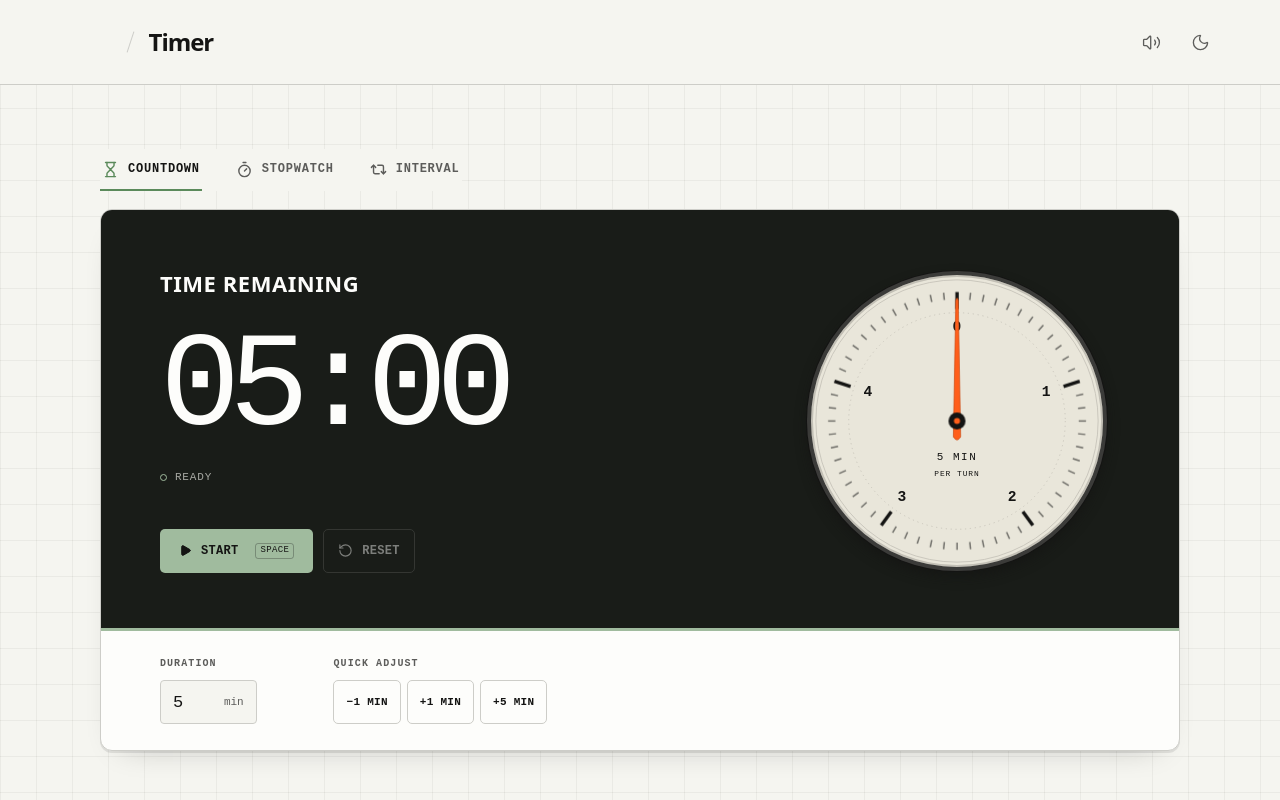
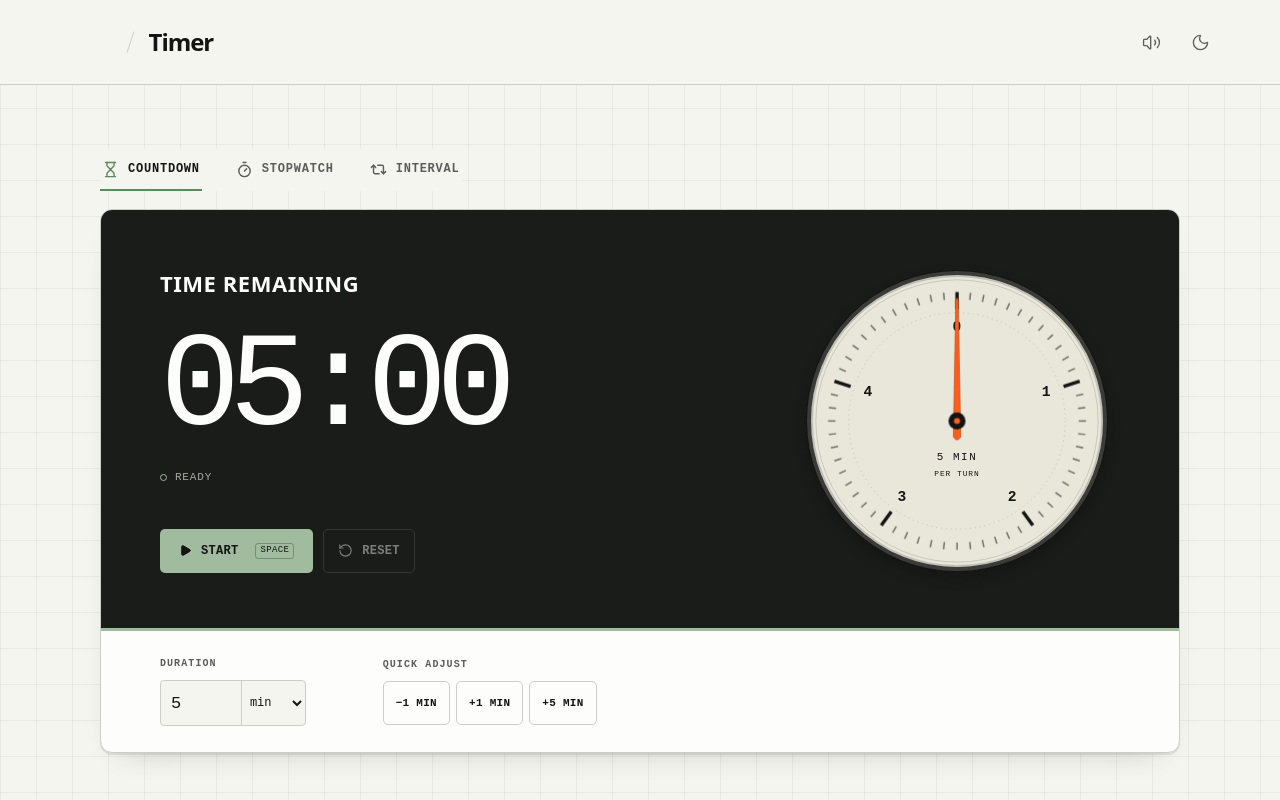
Before and after one commit to RealEmmettS/timer, a Next.js app: page / in a window 1280 px wide. Shown: the top 800 px of the page. Built offline with nearby package versions, Linux system fonts and the light colour scheme; a web font is replaced by a local one.

Commit message:
Support typed duration units in countdowns and intervals (#7)

```diff
--- a/src/app/globals.css
+++ b/src/app/globals.css
@@ -132,7 +132,7 @@ button { -webkit-tap-highlight-color: transparent; }
 .number-field, .adjust { display: grid; gap: 9px; }
 .number-field > span:first-child, .setting-label, .laps thead { font: 550 10px/1.4 var(--mono); text-transform: uppercase; color: var(--quiet); letter-spacing: .11em; }
 .input-shell { display: flex; align-items: center; justify-content: space-between; border: 1px solid var(--line); border-radius: 4px; min-height: 44px; padding: 0 12px; background: var(--base); }
-.input-shell:focus-within { outline: 2px solid var(--mode-active); outline-offset: 2px; }
+.input-shell:not(.duration-shell):focus-within { outline: 2px solid var(--mode-active); outline-offset: 2px; }
 .input-shell input { width: 5ch; min-width: 0; padding: 3px 0; border: 0; outline: none; background: transparent; color: var(--text); font: 500 17px/1 var(--mono); }
 .input-shell input:focus-visible { outline: none; }
 .input-shell:has(:disabled) { opacity: .65; }
@@ -227,13 +227,20 @@ button { -webkit-tap-highlight-color: transparent; }
   gap: clamp(16px,3.8vw,48px);
 }
 .interval-settings .input-shell { padding-inline: 10px; }
-.interval-settings .input-shell:has(.unit-picker) { padding-right: 0; }
+.input-shell.duration-shell { padding: 0; }
+.duration-shell .duration-amount { flex: 1 1 0; width: 100%; min-height: 44px; padding-inline: 10px; border-radius: 3px 0 0 3px; }
+.countdown-settings .duration-shell { width: 146px; max-width: 100%; }
 .interval-settings input { width: 100%; }
 .unit-picker {
   display: inline-flex; flex: 0 0 64px; width: 64px; align-items: center; border-left: 1px solid var(--line);
   --dropdown-radius: 1px; --dropdown-space: 6px; --dropdown-width: 100%;
   --dropdown-surface: var(--surface); --dropdown-foreground: var(--text); --dropdown-accent: var(--mode-active);
   --dropdown-font: var(--mono); --dropdown-font-size: 12px;
+}
+.duration-shell .duration-amount:focus,
+.duration-shell .unit-picker :is(select, .shaughv-dropdown-trigger):focus,
+.duration-shell .unit-picker .shaughv-dropdown-trigger[aria-expanded="true"] {
+  outline: 2px solid var(--mode-active); outline-offset: -2px;
 }
 .unit-picker select { width: 100%; min-height: 44px; padding: 0 4px; border: 0; background: transparent; color: var(--text); font: 12px var(--mono); }
 .unit-picker .shaughv-dropdown { min-width: 0; }
--- a/src/app/page.tsx
+++ b/src/app/page.tsx
@@ -3,6 +3,7 @@
 import { createElement, useState } from 'react';
 import { Moon, Sun, Volume2, VolumeX } from 'lucide-react';
 import { ModeSwitcher, type Mode } from '@/components/shared/ModeSwitcher';
+import { DurationUnitProvider } from '@/components/shared/DurationField';
 import CountdownView from '@/components/modes/CountdownView';
 import StopwatchView from '@/components/modes/StopwatchView';
 import IntervalView from '@/components/modes/IntervalView';
@@ -64,9 +65,11 @@ export default function Home() {
       </header>
       <div className="workbench">
         <ModeSwitcher activeMode={mode} onChange={setMode} />
-        <CountdownView active={mode === 'countdown'} sound={sound} />
-        <StopwatchView active={mode === 'stopwatch'} />
-        <IntervalView active={mode === 'interval'} sound={sound} />
+        <DurationUnitProvider>
+          <CountdownView active={mode === 'countdown'} sound={sound} />
+          <StopwatchView active={mode === 'stopwatch'} />
+          <IntervalView active={mode === 'interval'} sound={sound} />
+        </DurationUnitProvider>
       </div>
     </main>
   );
--- a/src/components/modes/CountdownView.tsx
+++ b/src/components/modes/CountdownView.tsx
@@ -1,13 +1,15 @@
 import { useEffect, useRef, useState } from 'react';
 import { useTimerEngine } from '@/hooks/useTimerEngine';
 import { TimerDisplay } from '@/components/TimerDisplay';
-import { NumberField } from '@/components/shared/NumberField';
+import { DurationField, toMilliseconds, type Duration } from '@/components/shared/DurationField';
 import { playComplete, prepareAudio } from '@/utils/audio';
 import { hapticSelection, hapticSuccess } from '@/utils/haptics';
 
 export default function CountdownView({ active, sound }: { active: boolean; sound: boolean }) {
   const clock = useTimerEngine();
-  const [duration, setDuration] = useState(300000);
+  const [setting, setSetting] = useState<Duration>({ amount: 5, unit: 'min' });
+  const duration = toMilliseconds(setting);
+  const unitName = { sec: 'second', min: 'minute', hr: 'hour' }[setting.unit];
   const remaining = duration - clock.elapsed;
   const signaled = useRef(false);
   useEffect(() => {
@@ -48,16 +50,8 @@ export default function CountdownView({ active, sound }: { active: boolean; soun
       }}
       onReset={clock.reset}
     >
-      <div className="settings">
-        <NumberField
-          label="Duration"
-          unit="min"
-          value={duration / 60000}
-          min={0}
-          step="any"
-          disabled={clock.isRunning}
-          onChange={(n) => setDuration(Math.round(n * 60000))}
-        />
+      <div className="settings countdown-settings">
+        <DurationField label="Duration" duration={setting} disabled={clock.isRunning} onChange={setSetting} />
         <div className="adjust">
           <span className="setting-label">Quick adjust</span>
           <div className="steps">
@@ -66,14 +60,21 @@ export default function CountdownView({ active, sound }: { active: boolean; soun
                 type="button"
                 key={n}
                 disabled={clock.isRunning || (!duration && n < 0)}
-                aria-label={`${n < 0 ? 'Subtract' : 'Add'} ${Math.abs(n)} ${Math.abs(n) === 1 ? 'minute' : 'minutes'}`}
+                aria-label={`${n < 0 ? 'Subtract' : 'Add'} ${Math.abs(n)} ${unitName}${Math.abs(n) === 1 ? '' : 's'}`}
                 onClick={() => {
                   hapticSelection();
-                  setDuration((current) => Math.max(0, current + n * 60000));
+                  setSetting((current) => {
+                    const ms = toMilliseconds(current);
+                    const stepMs = toMilliseconds({ amount: 1, unit: current.unit });
+                    const adjusted = Math.max(0, ms + n * stepMs);
+                    return Number.isSafeInteger(adjusted)
+                      ? { amount: adjusted / stepMs, unit: current.unit }
+                      : current;
+                  });
                 }}
               >
                 {n < 0 ? '−' : '+'}
-                {Math.abs(n)} min
+                {Math.abs(n)} {setting.unit}
               </button>
             ))}
           </div>
--- a/src/components/modes/IntervalView.tsx
+++ b/src/components/modes/IntervalView.tsx
@@ -1,4 +1,4 @@
-import Script from 'next/script';
+import { DurationField, toMilliseconds, type Duration } from '@/components/shared/DurationField';
 import { useEffect, useRef, useState } from 'react';
 import { useTimerEngine } from '@/hooks/useTimerEngine';
 import { TimerDisplay } from '@/components/TimerDisplay';
@@ -6,20 +6,7 @@ import { NumberField } from '@/components/shared/NumberField';
 import { prepareAudio, playComplete } from '@/utils/audio';
 import { hapticNudge, hapticSuccess } from '@/utils/haptics';
 
-const unitMs = { sec: 1000, min: 60000, hr: 3600000 };
-type Unit = keyof typeof unitMs;
-type Duration = { amount: number; unit: Unit };
 type Phase = 'Work' | 'Rest';
-
-declare global {
-  interface Window {
-    ShaughvDropdown?: { mount: (options: { root: HTMLElement }) => { destroy(): void } };
-  }
-}
-
-function toMs({ amount, unit }: Duration) {
-  return Math.round(amount * unitMs[unit]);
-}
 
 function workoutLength(ms: number) {
   const hours = Math.floor(ms / 3600000);
@@ -31,66 +18,14 @@ function workoutLength(ms: number) {
   );
 }
 
-function PhaseField({
-  phase,
-  duration,
-  disabled,
-  onChange,
-  onPreview,
-}: {
-  phase: Phase;
-  duration: Duration;
-  disabled: boolean;
-  onChange: (duration: Duration) => void;
-  onPreview: () => void;
-}) {
-  const minMs = phase === 'Work' ? 1000 : 0;
-  const { unit, amount } = duration;
-  function change(next: Duration) {
-    if (!Number.isSafeInteger(toMs(next))) return;
-    onPreview();
-    onChange(next);
-  }
-  return (
-    <NumberField
-      label={phase}
-      value={amount}
-      unit={unit}
-      min={minMs / unitMs[unit]}
-      step="any"
-      disabled={disabled}
-      onFocus={onPreview}
-      onChange={(n) => change({ amount: n, unit })}
-    >
-      <span className="unit-picker">
-        <select
-          aria-label={phase + ' time unit'}
-          value={unit}
-          disabled={disabled}
-          onChange={(event) => {
-            const nextUnit = event.currentTarget.value as Unit;
-            change({ amount: Math.max(amount, minMs / unitMs[nextUnit]), unit: nextUnit });
-          }}
-        >
-          <option value="sec">sec</option>
-          <option value="min">min</option>
-          <option value="hr">hr</option>
-        </select>
-      </span>
-    </NumberField>
-  );
-}
-
 export default function IntervalView({ active, sound }: { active: boolean; sound: boolean }) {
   const clock = useTimerEngine();
   const [work, setWork] = useState<Duration>({ amount: 20, unit: 'sec' });
   const [rest, setRest] = useState<Duration>({ amount: 10, unit: 'sec' });
   const [rounds, setRounds] = useState(8);
   const [previewPhase, setPreviewPhase] = useState<Phase>('Work');
-  const [dropdownReady, setDropdownReady] = useState(false);
-  const settings = useRef<HTMLDivElement>(null);
-  const workMs = toMs(work);
-  const restMs = toMs(rest);
+  const workMs = toMilliseconds(work);
+  const restMs = toMilliseconds(rest);
   const cycle = workMs + restMs;
   const total = rounds * cycle;
   const round = Math.min(rounds, Math.floor(clock.elapsed / cycle) + 1);
@@ -103,12 +38,6 @@ export default function IntervalView({ active, sound }: { active: boolean; sound
   const phaseDuration = phase === 'Work' ? workMs : restMs;
   const remaining = complete ? 0 : ready ? phaseDuration : (isWork ? workMs : cycle) - inCycle;
   const previousPhase = useRef(isWork);
-
-  useEffect(() => {
-    if (!active || !dropdownReady || !settings.current) return;
-    const controls = window.ShaughvDropdown?.mount({ root: settings.current });
-    return () => controls?.destroy();
-  }, [active, dropdownReady]);
 
   useEffect(() => {
     if (isRunning && complete) {
@@ -154,16 +83,17 @@ export default function IntervalView({ active, sound }: { active: boolean; sound
         clock.reset();
       }}
     >
-      <div className="settings interval-settings" ref={settings}>
-        <PhaseField
-          phase="Work"
+      <div className="settings interval-settings">
+        <DurationField
+          label="Work"
+          minMs={1000}
           duration={work}
           disabled={isRunning}
           onChange={setWork}
           onPreview={() => setPreviewPhase('Work')}
         />
-        <PhaseField
-          phase="Rest"
+        <DurationField
+          label="Rest"
           duration={rest}
           disabled={isRunning}
           onChange={setRest}
@@ -175,10 +105,6 @@ export default function IntervalView({ active, sound }: { active: boolean; sound
           <span>{workoutLength(total)}</span>
         </div>
       </div>
-      <Script
-        src="https://cdn.shaughv.com/js/shaughv-dropdown.js?v=2026-10-21.2"
-        onReady={() => setDropdownReady(true)}
-      />
     </TimerDisplay>
   );
 }
--- /dev/null
+++ b/src/components/shared/DurationField.tsx
@@ -0,0 +1,148 @@
+import Script from 'next/script';
+import { createContext, useContext, useEffect, useId, useRef, useState, type ReactNode } from 'react';
+
+const unitMs = { sec: 1000, min: 60000, hr: 3600000 };
+type Unit = keyof typeof unitMs;
+export type Duration = { amount: number; unit: Unit };
+
+export function toMilliseconds({ amount, unit }: Duration) {
+  return Math.round(amount * unitMs[unit]);
+}
+
+function parseDuration(text: string, selectedUnit: Unit, minMs: number): Duration | null {
+  const match =
+    /^(\+?(?:\d+(?:\.\d*)?|\.\d+)(?:e[+-]?\d+)?)\s*(s|secs?|seconds?|m|mins?|minutes?|h|hrs?|hours?)?$/i.exec(
+      text.trim(),
+    );
+  if (!match) return null;
+  const suffix = match[2]?.[0].toLowerCase();
+  const unit = suffix === 's' ? 'sec' : suffix === 'm' ? 'min' : suffix === 'h' ? 'hr' : selectedUnit;
+  const duration = { amount: Number(match[1]), unit };
+  return duration.amount >= minMs / unitMs[unit] && Number.isSafeInteger(toMilliseconds(duration))
+    ? duration
+    : null;
+}
+
+type Dropdown = { refresh(): void; destroy(): void };
+declare global {
+  interface Window {
+    ShaughvDropdown?: { enhance: (select: HTMLSelectElement) => Dropdown | null };
+  }
+}
+
+const UnitScriptReady = createContext(false);
+
+export function DurationUnitProvider({ children }: { children: ReactNode }) {
+  const [ready, setReady] = useState(false);
+  return (
+    <UnitScriptReady.Provider value={ready}>
+      {children}
+      <Script
+        src="https://cdn.shaughv.com/js/shaughv-dropdown.js?v=2026-10-21.2"
+        onReady={() => setReady(true)}
+      />
+    </UnitScriptReady.Provider>
+  );
+}
+
+type Props = {
+  label: string;
+  duration: Duration;
+  minMs?: number;
+  disabled: boolean;
+  onChange: (duration: Duration) => void;
+  onPreview?: () => void;
+};
+
+export function DurationField({ label, duration, minMs = 0, disabled, onChange, onPreview }: Props) {
+  const { amount, unit } = duration;
+  const [draft, setDraft] = useState<string | null>(null);
+  const id = useId();
+  const select = useRef<HTMLSelectElement>(null);
+  const dropdown = useRef<Dropdown | null>(null);
+  const ready = useContext(UnitScriptReady);
+
+  useEffect(() => {
+    if (!ready || !select.current) return;
+    dropdown.current = window.ShaughvDropdown?.enhance(select.current) ?? null;
+    return () => {
+      dropdown.current?.destroy();
+      dropdown.current = null;
+    };
+  }, [ready]);
+
+  // A suffix typed into the amount changes the native select without a select change event.
+  useEffect(() => {
+    dropdown.current?.refresh();
+  }, [unit]);
+
+  function change(next: Duration) {
+    if (!Number.isSafeInteger(toMilliseconds(next))) return;
+    onPreview?.();
+    onChange(next);
+  }
+
+  return (
+    <div className="number-field">
+      <label className="setting-label" htmlFor={id}>
+        {label}
+        <span className="sr-only"> {unit}</span>
+      </label>
+      <div className="input-shell duration-shell">
+        <input
+          id={id}
+          className="duration-amount"
+          type="text"
+          role="spinbutton"
+          inputMode="text"
+          enterKeyHint="done"
+          autoComplete="off"
+          spellCheck={false}
+          disabled={disabled}
+          aria-valuemin={minMs / unitMs[unit]}
+          aria-valuenow={amount}
+          aria-valuetext={amount + ' ' + unit}
+          value={draft ?? amount}
+          onFocus={onPreview}
+          onChange={(event) => {
+            const text = event.currentTarget.value;
+            setDraft(text);
+            const next = parseDuration(text, unit, minMs);
+            if (next) change(next);
+          }}
+          onKeyDown={(event) => {
+            if (event.nativeEvent.isComposing) return;
+            if (event.key === 'Enter') {
+              event.preventDefault();
+              setDraft(null);
+            } else if (event.key === 'ArrowUp' || event.key === 'ArrowDown') {
+              event.preventDefault();
+              setDraft(null);
+              change({
+                amount: Math.max(minMs / unitMs[unit], amount + (event.key === 'ArrowUp' ? 1 : -1)),
+                unit,
+              });
+            }
+          }}
+          onBlur={() => setDraft(null)}
+        />
+        <span className="unit-picker" onFocus={onPreview}>
+          <select
+            ref={select}
+            aria-label={label + ' time unit'}
+            value={unit}
+            disabled={disabled}
+            onChange={(event) => {
+              const nextUnit = event.currentTarget.value as Unit;
+              change({ amount: Math.max(amount, minMs / unitMs[nextUnit]), unit: nextUnit });
+            }}
+          >
+            <option value="sec">sec</option>
+            <option value="min">min</option>
+            <option value="hr">hr</option>
+          </select>
+        </span>
+      </div>
+    </div>
+  );
+}
```
Also changed, not shown: 1 other file (tests, documents, lock files or other folders).
